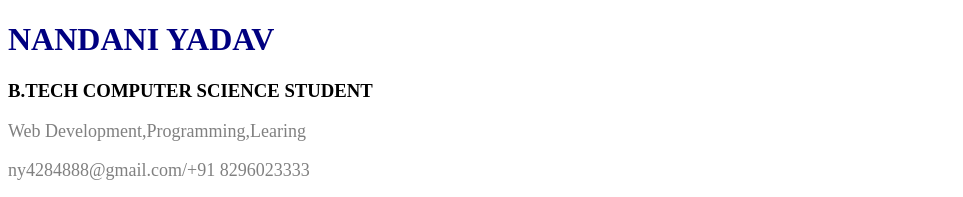
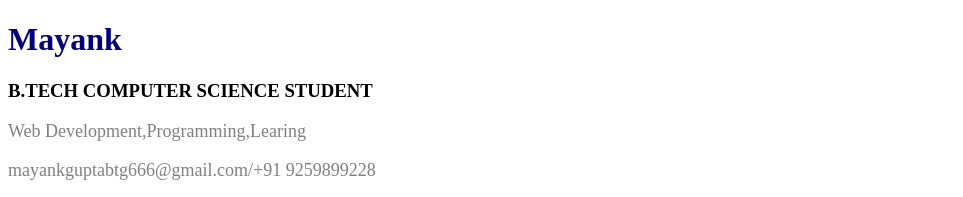
Before and after one commit to mayankguptabtg666-cloud/html_css-lab, a plain HTML site: page lab-5/nandaniresume.html in a window 1280 px wide. Shown: the top 197 px of the page, without its empty margins (0-963 px from the left). Drawn offline with Linux system fonts and the light colour scheme; files whose address does not match are found by name.

Commit message:
Update mayankresume.html

```diff
--- a/lab-5/nandaniresume.html
+++ b/lab-5/nandaniresume.html
@@ -3,7 +3,7 @@
 <head>
     <meta charset="UTF-8">
     <meta name="viewport" content="width=device-width, initial-scale=1.0">
-    <title>Nandani Yadav -Resume</title>
+    <title>Mayank -Resume</title>
     <link rel ="stylesheet"href="Style.CSS">
 </head>
 <body>
@@ -13,14 +13,14 @@
 
         <header class ="profile">
             <div class="profile-info">
-                <h1>NANDANI YADAV</h1>
+                <h1>Mayank </h1>
                 <h3>B.TECH COMPUTER SCIENCE STUDENT</h3>
                 <P> Web Development,Programming,Learing</P>
-                <p>ny4284888@gmail.com/+91 8296023333
-                </p>
+                <p>mayankguptabtg666@gmail.com/+91 9259899228
+               </p>
 
             </div>
-            <img src="WhatsApp Image 2026-08-24 at 9.03.47 PM.jpeg"alt='Nandani yadav'>
+            <img src="WhatsApp Image 2026-08-24 at 9.03.47 PM.jpeg"alt='Mayank '>
         </header>
 
 
@@ -48,7 +48,7 @@
 
     <div class="item"></div>
     <h3>10th class</h3>
-    <p>Vicat DAV Vidya Mandir School</p>
+    <p>Adarsh public School</p>
     <span>2023</span>
      </div>
  </section>
```
